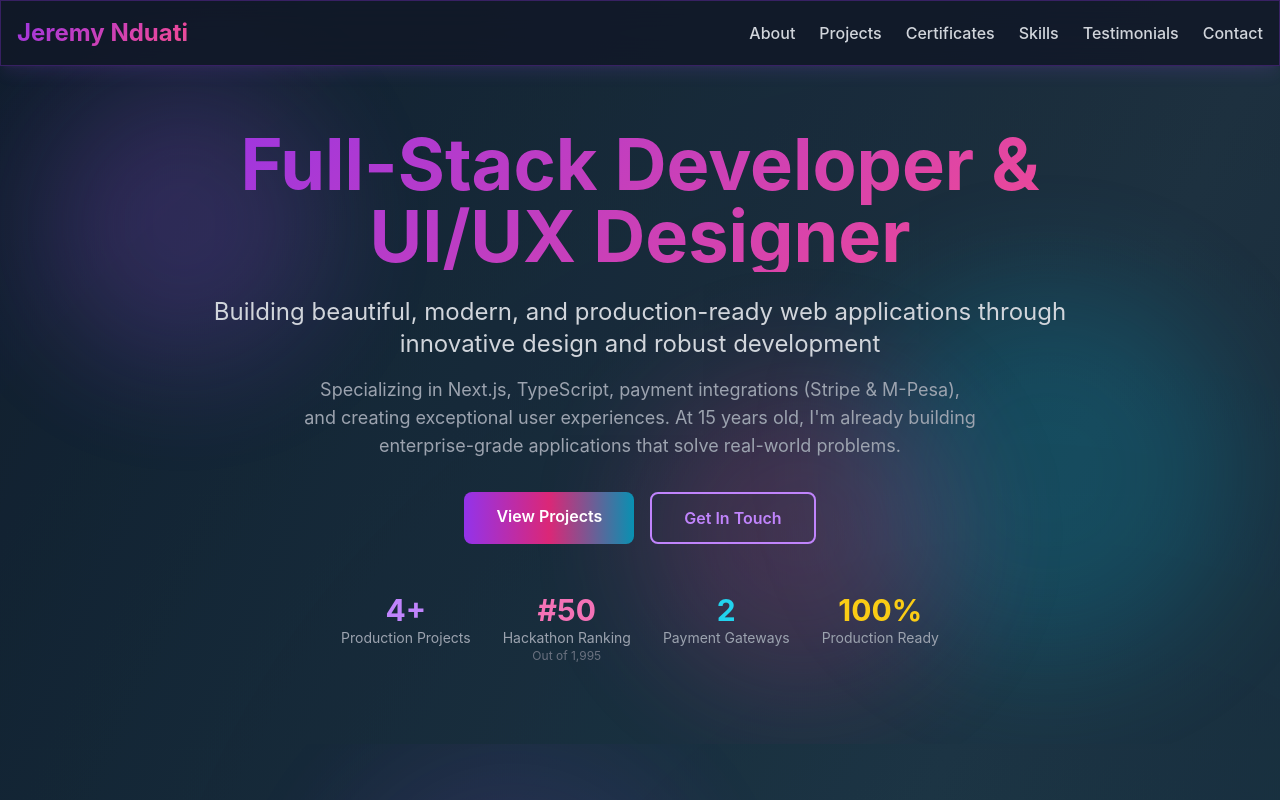
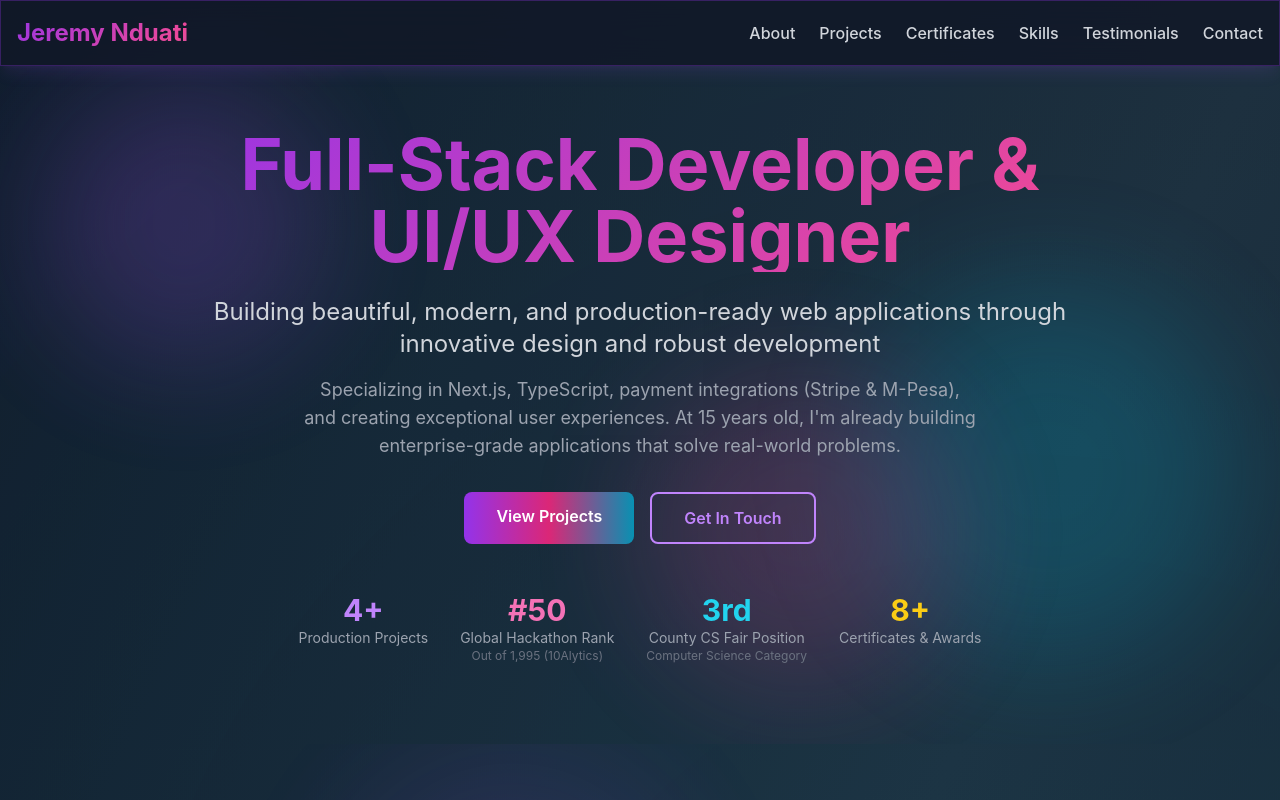
Before and after one commit to jeremydev-c/jeremy-portfolio, a Next.js app: page / in a window 1280 px wide. Shown: the top 800 px of the page. Built offline with nearby package versions, Linux system fonts and the light colour scheme.

Commit message:
Add Kenya Science Fair certificate and enhance portfolio content across all pages

```diff
--- a/app/case-studies/page.tsx
+++ b/app/case-studies/page.tsx
@@ -3,6 +3,8 @@
 import { motion } from 'framer-motion';
 import { Target, Clock, TrendingUp, Zap } from 'lucide-react';
 import Link from 'next/link';
+import Navigation from '../components/Navigation';
+import ScrollToTop from '../components/ScrollToTop';
 
 export default function CaseStudies() {
   const caseStudies = [
@@ -88,22 +90,7 @@ export default function CaseStudies() {
 
   return (
     <div className="min-h-screen bg-gradient-to-br from-gray-900 via-gray-800 to-gray-900 particle-bg">
-      {/* Navigation */}
-      <nav className="fixed top-0 w-full glass-effect-strong z-50 border-b border-purple-500/20 shadow-lg shadow-purple-500/10">
-        <div className="container mx-auto px-4 py-4 flex justify-between items-center">
-          <Link href="/" className="text-2xl font-bold text-gradient">
-            Jeremy Nduati
-          </Link>
-          <div className="flex gap-6">
-            <Link href="/#about" className="nav-link">About</Link>
-            <Link href="/projects" className="nav-link">Projects</Link>
-            <Link href="/certificates" className="nav-link">Certificates</Link>
-            <Link href="/skills" className="nav-link">Skills</Link>
-            <Link href="/testimonials" className="nav-link">Testimonials</Link>
-            <Link href="/contact" className="nav-link">Contact</Link>
-          </div>
-        </div>
-      </nav>
+      <Navigation activePage="case-studies" />
 
       {/* Hero Section */}
       <section className="pt-32 pb-20 px-4 relative overflow-hidden">
@@ -131,7 +118,7 @@ export default function CaseStudies() {
             </p>
 
             {/* Key Achievements */}
-            <div className="grid grid-cols-2 md:grid-cols-4 gap-6 max-w-4xl mx-auto mt-12">
+            <div className="grid grid-cols-2 md:grid-cols-5 gap-6 max-w-5xl mx-auto mt-12">
               <motion.div
                 initial={{ opacity: 0, y: 20 }}
                 animate={{ opacity: 1, y: 0 }}
@@ -176,6 +163,15 @@ export default function CaseStudies() {
               >
                 <div className="text-3xl md:text-4xl font-bold text-gradient mb-2">8+</div>
                 <div className="text-sm text-gray-400">Certificates</div>
+              </motion.div>
+              <motion.div
+                initial={{ opacity: 0, y: 20 }}
+                animate={{ opacity: 1, y: 0 }}
+                transition={{ delay: 0.9 }}
+                className="text-center"
+              >
+                <div className="text-3xl md:text-4xl font-bold text-gradient mb-2">3rd</div>
+                <div className="text-sm text-gray-400">County CS Fair</div>
               </motion.div>
             </div>
           </motion.div>
@@ -306,6 +302,7 @@ export default function CaseStudies() {
           </motion.div>
         </div>
       </section>
+      <ScrollToTop />
     </div>
   );
 }
--- a/app/certificates/page.tsx
+++ b/app/certificates/page.tsx
@@ -85,6 +85,19 @@ export default function Certificates() {
       link: "https://moonlit-starlight-601077.netlify.app",
       skills: ["Data Science", "Machine Learning", "Python", "Plotly", "Data Visualization", "ML Models", "Risk Scoring"],
       pdf: null
+    },
+    {
+      title: "Kenya Science & Engineering Fair 2025",
+      issuer: "Ministry of Education, Science and Technology – Kirinyaga County",
+      description: "Awarded Certificate of Merit for placing 3rd in the Computer Science category at the Kirinyaga County Students’ Science and Engineering Fair 2025, demonstrating strong problem-solving, innovation, and applied computer science skills.",
+      date: "March 2025",
+      type: "Competition Achievement",
+      rank: "3rd Place – County Level",
+      icon: Trophy,
+      color: "from-red-500 to-green-600",
+      badge: "County Level • Position 3",
+      skills: ["Computer Science", "Problem Solving", "Innovation", "Presentation", "Teamwork"],
+      pdf: "/CERTIFICATES/Kenya_Science_Engineering_Fair_2025.pdf"
     },
     {
       title: "Moringa School Highschool Certificate",
@@ -238,7 +251,7 @@ export default function Certificates() {
                 transition={{ delay: 0.4 }}
                 className="text-center"
               >
-                <div className="text-3xl md:text-4xl font-bold text-gradient mb-2">7+</div>
+                <div className="text-3xl md:text-4xl font-bold text-gradient mb-2">8+</div>
                 <div className="text-sm text-gray-400">Certificates</div>
               </motion.div>
               <motion.div
--- a/app/components/MobileNav.tsx
+++ b/app/components/MobileNav.tsx
@@ -11,6 +11,7 @@ export default function MobileNav() {
   const navLinks = [
     { href: '/#about', label: 'About' },
     { href: '/projects', label: 'Projects' },
+    { href: '/case-studies', label: 'Case Studies' },
     { href: '/certificates', label: 'Certificates' },
     { href: '/skills', label: 'Skills' },
     { href: '/testimonials', label: 'Testimonials' },
--- a/app/components/Navigation.tsx
+++ b/app/components/Navigation.tsx
@@ -11,6 +11,7 @@ export default function Navigation({ activePage }: NavigationProps) {
   const navLinks = [
     { href: '/#about', label: 'About', id: 'about' },
     { href: '/projects', label: 'Projects', id: 'projects' },
+    { href: '/case-studies', label: 'Case Studies', id: 'case-studies' },
     { href: '/certificates', label: 'Certificates', id: 'certificates' },
     { href: '/skills', label: 'Skills', id: 'skills' },
     { href: '/testimonials', label: 'Testimonials', id: 'testimonials' },
--- a/app/contact/page.tsx
+++ b/app/contact/page.tsx
@@ -197,8 +197,9 @@ export default function Contact() {
                     <span>🏆</span> Proven Excellence
                   </h4>
                   <p className="text-gray-300 text-sm leading-relaxed mb-4">
-                    Ranked #50 out of 1,995 participants in 10Alytics Global Data Hackathon 2025,
-                    demonstrating expertise in data science, ML, and full-stack development.
+                    Ranked #50 out of 1,995 participants in 10Alytics Global Data Hackathon 2025 and
+                    3rd place in the Computer Science category at the Kirinyaga County Science & Engineering Fair 2025—
+                    demonstrating expertise in data science, ML, and full-stack development at both global and county levels.
                   </p>
                 </div>
                 <div>
--- a/app/page.tsx
+++ b/app/page.tsx
@@ -90,16 +90,17 @@ export default function Portfolio() {
               </div>
               <div>
                 <div className="text-2xl md:text-3xl font-bold text-pink-400">#50</div>
-                <div className="text-sm text-gray-400">Hackathon Ranking</div>
-                <div className="text-xs text-gray-500">Out of 1,995</div>
+                <div className="text-sm text-gray-400">Global Hackathon Rank</div>
+                <div className="text-xs text-gray-500">Out of 1,995 (10Alytics)</div>
               </div>
               <div>
-                <div className="text-2xl md:text-3xl font-bold text-cyan-400">2</div>
-                <div className="text-sm text-gray-400">Payment Gateways</div>
+                <div className="text-2xl md:text-3xl font-bold text-cyan-400">3rd</div>
+                <div className="text-sm text-gray-400">County CS Fair Position</div>
+                <div className="text-xs text-gray-500">Computer Science Category</div>
               </div>
               <div>
-                <div className="text-2xl md:text-3xl font-bold text-yellow-400">100%</div>
-                <div className="text-sm text-gray-400">Production Ready</div>
+                <div className="text-2xl md:text-3xl font-bold text-yellow-400">8+</div>
+                <div className="text-sm text-gray-400">Certificates & Awards</div>
               </div>
             </div>
           </motion.div>
@@ -187,6 +188,10 @@ export default function Portfolio() {
                   <li className="flex items-start gap-3 text-gray-300">
                     <span className="text-purple-400 mt-1">🏆</span>
                     <span>Ranked <span className="text-cyan-400 font-semibold">#50 out of 1,995</span> in 10Alytics Global Data Hackathon 2025</span>
+                  </li>
+                  <li className="flex items-start gap-3 text-gray-300">
+                    <span className="text-green-400 mt-1">🎖️</span>
+                    <span>Placed <span className="text-green-400 font-semibold">3rd in Computer Science</span> at the Kirinyaga County Science & Engineering Fair 2025</span>
                   </li>
                   <li className="flex items-start gap-3 text-gray-300">
                     <span className="text-pink-400 mt-1">⚡</span>
--- a/app/skills/page.tsx
+++ b/app/skills/page.tsx
@@ -406,8 +406,9 @@ export default function Skills() {
                     <span>🏆</span> Certified & Verified
                   </h4>
                   <p className="text-gray-300 leading-relaxed">
-                    Backed by 8+ verified certificates from Coursera, FreeCodeCamp, Forage (EA), and academic institutions.
-                    Continuous learning ensures I stay current with industry best practices.
+                    Backed by 8+ verified certificates from Coursera, FreeCodeCamp, Forage (EA), academic institutions,
+                    and competition awards like the Kenya Science & Engineering Fair. Continuous learning ensures I stay
+                    current with industry best practices.
                   </p>
                 </div>
                 <div>
--- a/app/testimonials/page.tsx
+++ b/app/testimonials/page.tsx
@@ -53,6 +53,13 @@ export default function Testimonials() {
       initials: "10A",
       gradient: "from-purple-500 to-indigo-500",
       quote: "Jeremy's Fiscal Intelligence Dashboard demonstrated exceptional data science and ML engineering skills. Ranking #50 out of 1,995 participants showcases his ability to build sophisticated analytics platforms with advanced machine learning models and interactive visualizations."
+    },
+    {
+      name: "Kenya Science & Engineering Fair",
+      role: "Kirinyaga County – Computer Science Category",
+      initials: "KS",
+      gradient: "from-green-500 to-red-500",
+      quote: "Jeremy presented a Computer Science project that earned 3rd place at the county level, demonstrating strong problem-solving, creativity, and clear communication of complex technical ideas to a non-technical judging panel."
     }
   ];
 
@@ -108,7 +115,7 @@ export default function Testimonials() {
                 transition={{ delay: 0.4 }}
                 className="text-center"
               >
-                <div className="text-3xl md:text-4xl font-bold text-gradient mb-2">7</div>
+                <div className="text-3xl md:text-4xl font-bold text-gradient mb-2">8</div>
                 <div className="text-sm text-gray-400">Testimonials</div>
               </motion.div>
               <motion.div
```
Also changed, not shown: 1 other file (tests, documents, lock files or other folders).
